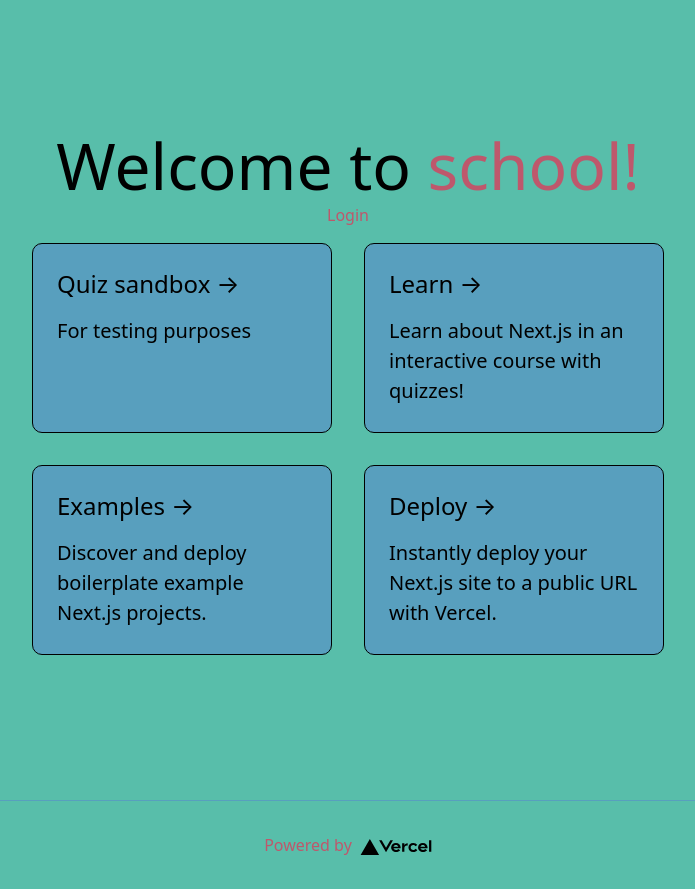
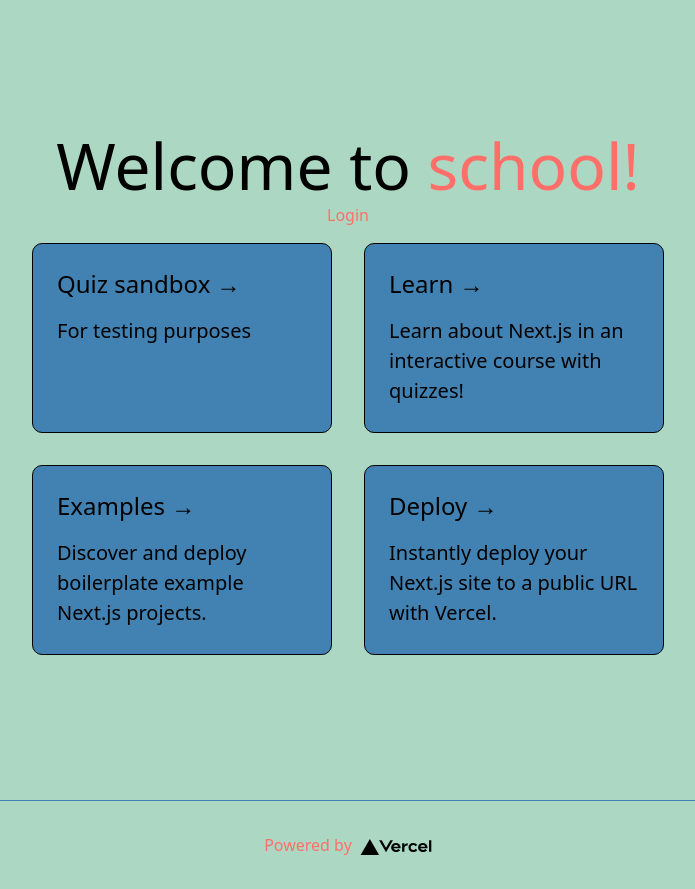
Before and after one commit to ancepsinfans/school, a Next.js app: page / in a window 1280 px wide. Shown: the whole page, without its empty margins (292-987 px from the left). Built offline with nearby package versions, Linux system fonts and the light colour scheme; no server answers.

Commit message:
added chakra ui. changed pallette

```diff
--- a/package.json
+++ b/package.json
@@ -10,9 +10,13 @@
   },
   "dependencies": {
     "@auth0/nextjs-auth0": "^1.9.0",
+    "@chakra-ui/react": "^2.1.2",
+    "@emotion/react": "^11",
+    "@emotion/styled": "^11",
     "axios": "^0.27.2",
     "bcrypt": "^5.0.1",
     "connect-mongo": "^4.6.0",
+    "framer-motion": "^6",
     "js-cookie": "^3.0.1",
     "jsonwebtoken": "^8.5.1",
     "mongodb": "^4.6.0",
--- a/pages/_app.js
+++ b/pages/_app.js
@@ -1,13 +1,26 @@
-import '../styles/output.css'
+import '../styles/globals.css'
 import React from 'react'
 import { UserProvider } from '@auth0/nextjs-auth0'
+import {ChakraProvider, extendTheme} from "@chakra-ui/react"
 
+const colors = {
+  brand: {
+    1: '#58beaa',
+    2: '#be586c',
+    3: '#be7758',
+    4: '#589fbe',
+    5: '#F6BD60',
+    6: '#FAE0C6',
+  }
+}
 
 function MyApp({ Component, pageProps }) {
   return (
-    <UserProvider>
-      <Component {...pageProps} />
-    </UserProvider>
+    // <ChakraProvider theme={extendTheme({colors})}>
+      <UserProvider>
+        <Component {...pageProps} />
+      </UserProvider>
+    // </ChakraProvider>
   )
 }
 
--- a/pages/quiz.js
+++ b/pages/quiz.js
@@ -10,7 +10,7 @@ export const getServerSideProps = async () => {
     try {
         await connectMongo()
 
-        const qs = await Question.find({ sphere: 'bs' })
+        const qs = await Question.find()
 
         return {
             props: {
--- a/styles/Home.module.css
+++ b/styles/Home.module.css
@@ -78,7 +78,7 @@
   background-color: var(--accent-blue);
   padding: 1.5rem;
   text-align: left;
-  color: inherit;
+  color: black !important;
   text-decoration: none;
   border: 1px solid black;
   border-radius: 10px;
--- a/styles/globals.css
+++ b/styles/globals.css
@@ -3,12 +3,12 @@
 @tailwind utilities;
 
 :root {
-  --main-color: #58beaa;
-  --accent-red: #be586c;
+  --main-color: #acd8c3;
+  --accent-red: #ff6f69;
   --accent-brown: #be7758;
-  --accent-blue: #589fbe;
-  --accent-yellow: #F6BD60;
-  --accent-white: #FAE0C6;
+  --accent-blue: #4282B3;
+  --accent-yellow: #ffcc5c;
+  --accent-white: #ffeead;
 }
 
 /*
@@ -75,5 +75,5 @@ p, h1, h2, h3, h4, h5, h6, li, dl, dt, blockquote {
 }
 
 a {
-  color: var(--accent-red);
+  color: var(--accent-red) !important;
 }
--- a/styles/output.css
+++ b/styles/output.css
@@ -56,6 +56,7 @@ body {
   /* 1 */
   line-height: inherit;
   /* 2 */
+  background-color: #58beaa !important;
 }
 
 /*
@@ -101,7 +102,7 @@ Reset links to optimize for opt-in styling instead of opt-out.
 */
 
 a {
-  color: inherit;
+  color: #be586c !important;
   text-decoration: inherit;
 }
 
--- a/tailwind.config.js
+++ b/tailwind.config.js
@@ -4,11 +4,16 @@ module.exports = {
     "./components/**/*.{js,ts,jsx,tsx}",
   ],
   theme: {
-    fontFamily: {
-      display: ['Blaka Hollow', 'sans-serif'],
-      body: ['Blaka Hollow', 'sans-serif'],
+    extend: {
+      colors: {
+        'main-color': 'var(--main-color)',
+        'accent-red': 'var(--accent-red)',
+        'accent-blue': 'var(--accent-blue)',
+        'accent-yellow': 'var(--accent-yellow)',
+        'accent-brown': 'var(--accent-brown)',
+        'accent-white': 'var(--accent-white)',
+      }
     },
-    extend: {},
   },
   plugins: [
     require('tailwindcss'),
```
Also changed, not shown: styles/constants.js (+5 -5 lines), 1 other file (tests, documents, lock files or other folders).
